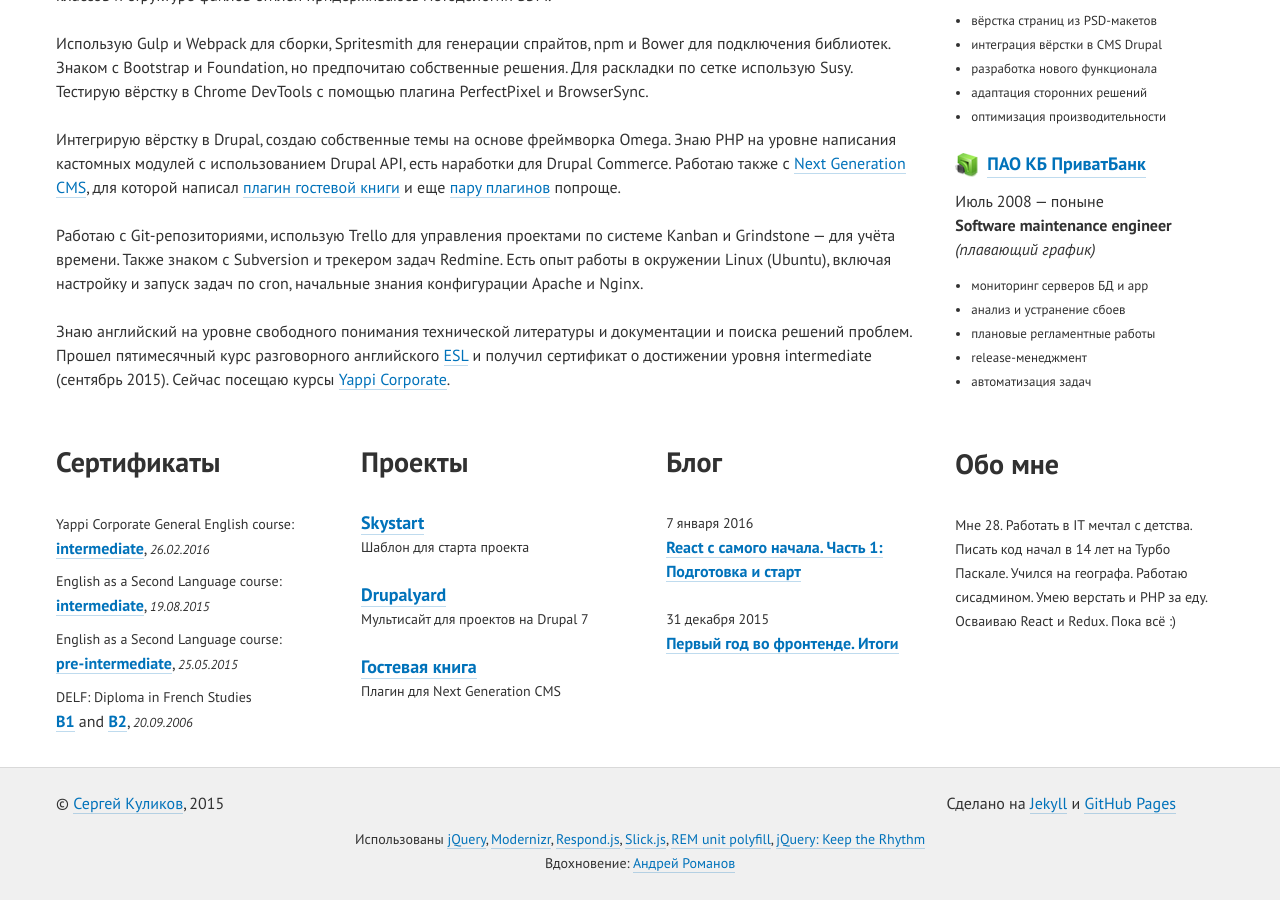
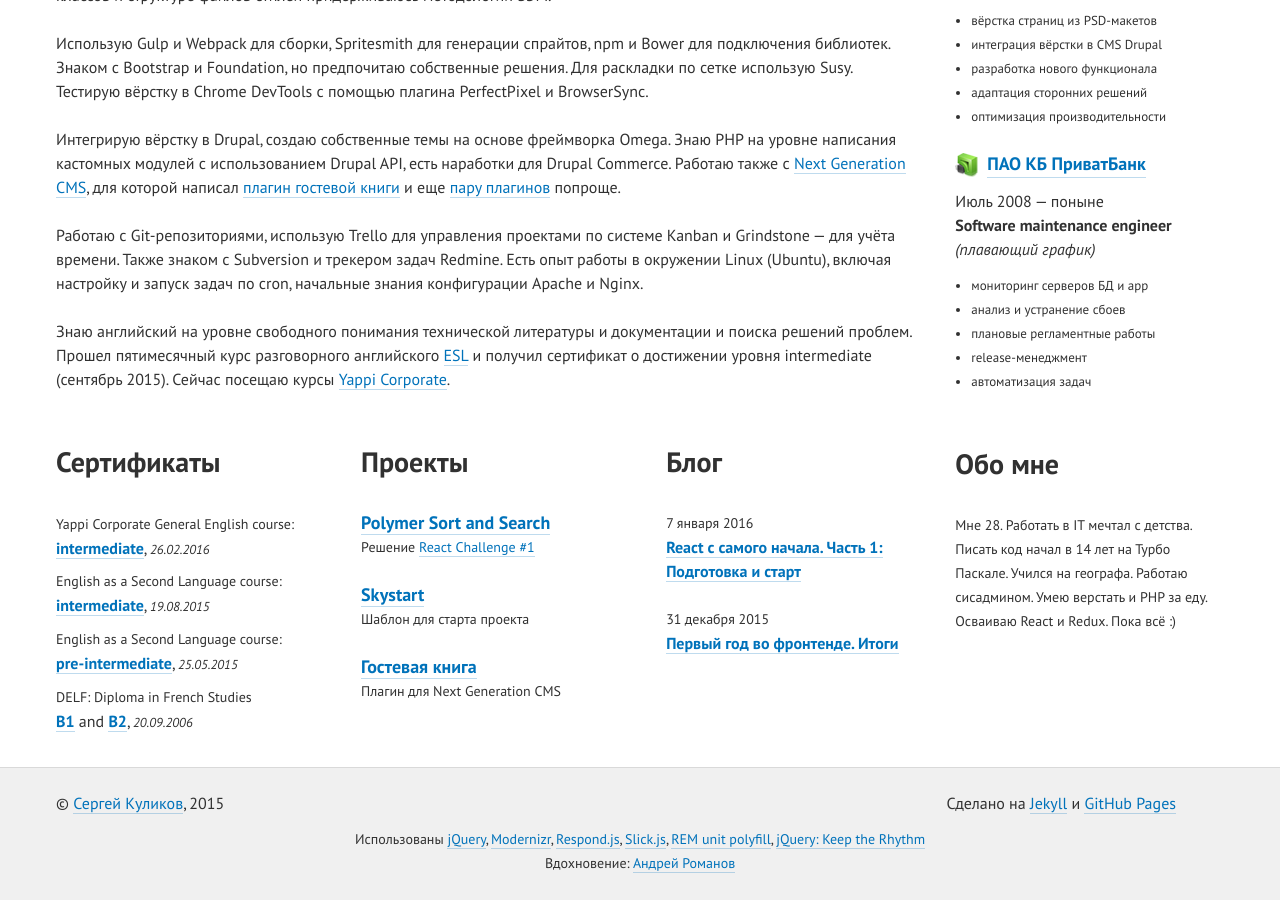
Before and after one commit to web-padawan/web-padawan.github.io, a Jekyll site: the page built from index.html, in a window 1280 px wide and 900 px high, scrolled down 689 px. Built offline with Jekyll 4.4.1, drawn with Linux system fonts in a browser that asks for light colours.

Commit message:
[mod] projects: add new item

```diff
--- a/_includes/projects.html
+++ b/_includes/projects.html
@@ -2,12 +2,12 @@
   <h2 class="projects__title">Проекты</h2>
   <ul class="projects__list">
     <li class="projects__item">
+      <a class="projects__entry" href="http://kulikov.pp.ua/polymer-sort-and-search/">Polymer Sort and Search</a>
+      <p class="projects__descr">Решение <a href="http://jsraccoon.ru/react-challenge-sort-and-search" target="_blank">React Challenge #1</a></p>
+    </li>
+    <li class="projects__item">
       <a class="projects__entry" href="https://github.com/web-padawan/skystart">Skystart</a>
       <p class="projects__descr">Шаблон для старта проекта</p>
-    </li>
-    <li class="projects__item">
-      <a class="projects__entry" href="https://github.com/web-padawan/drupalyard">Drupalyard</a>
-      <p class="projects__descr">Мультисайт для проектов на Drupal 7</p>
     </li>
     <li class="projects__item">
       <a class="projects__entry" href="https://github.com/web-padawan/ng_guestbook">Гостевая книга</a>
```
